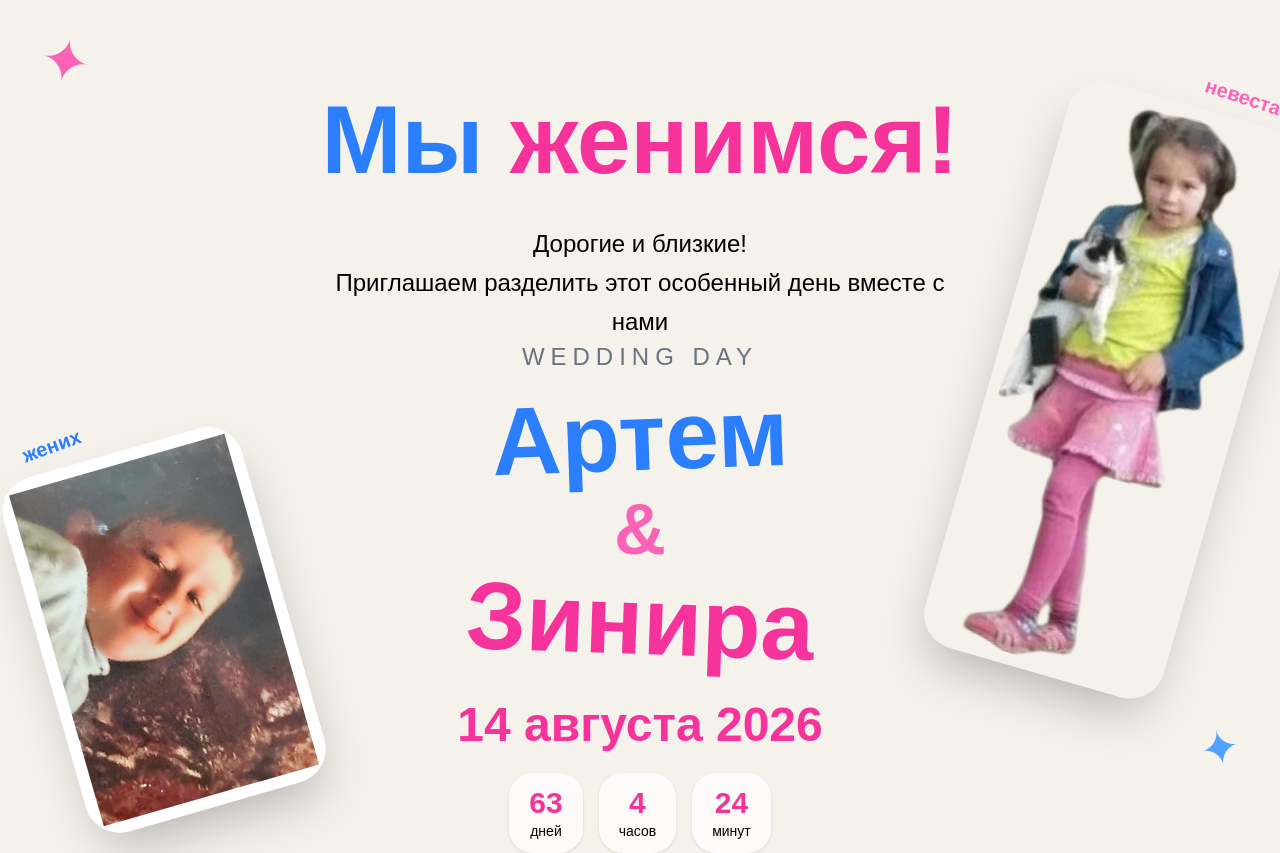
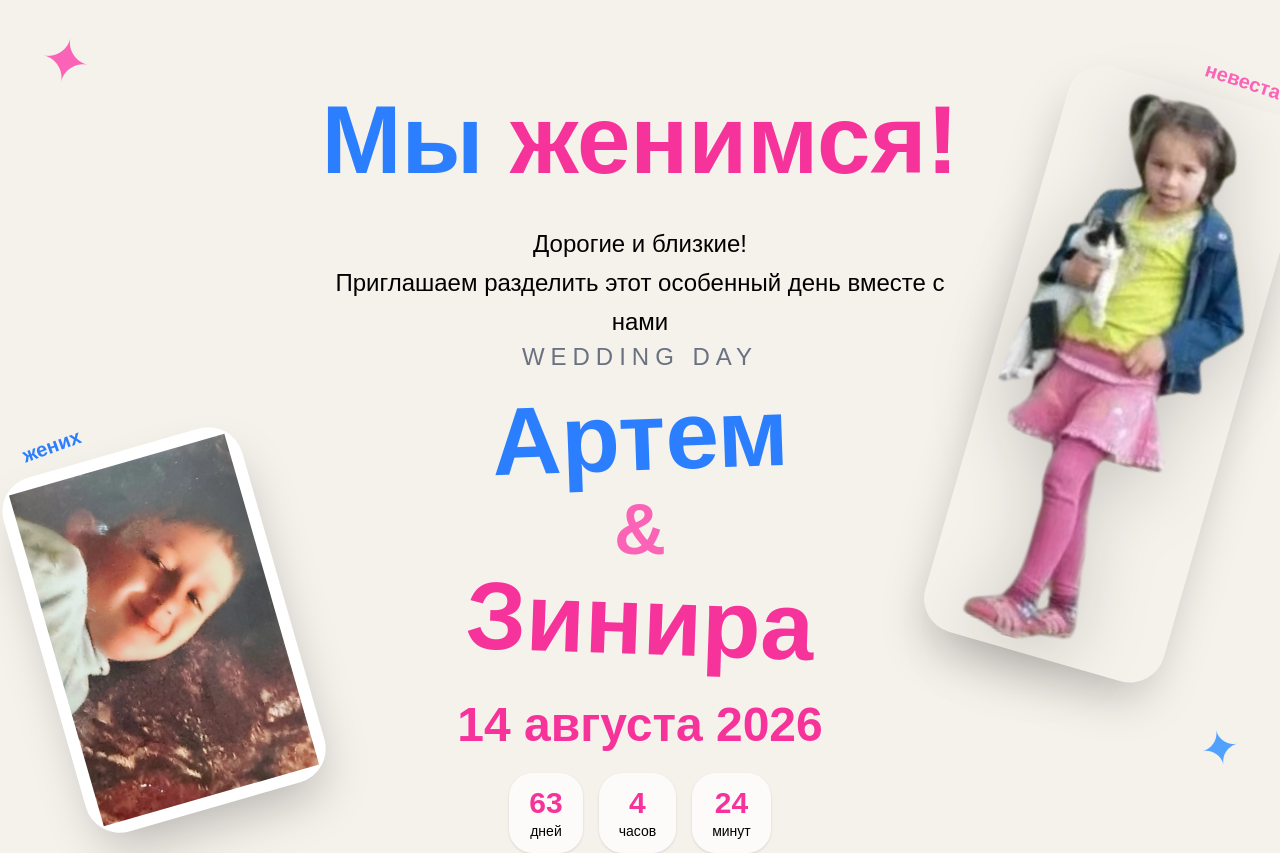
Before and after one commit to shiz1qq/artem-zinira-wedding, a Next.js app: page / in a window 1280 px wide. Shown: the top 853 px of the page. Built offline with nearby package versions, Linux system fonts and the light colour scheme.

Commit message:
update wedding site

```diff
--- a/app/page.js
+++ b/app/page.js
@@ -286,15 +286,15 @@ ${telegram || "Не указан"}
   className="
   absolute
 
-  right-[-25px]
-  sm:right-6
+  right-[-18px]
+  sm:right-4
   md:right-10
 
-  top-32
-  sm:top-20
-  md:top-24
+  top-44
+  sm:top-24
+  md:top-20
 
-  z-20
+  z-10
   pointer-events-none
 "
 >
@@ -313,12 +313,11 @@ ${telegram || "Не указан"}
     <img
   src="/bride.png"
   alt="Зинира"
-      style={{
-}}
   className="
-  w-[90px]
+    w-[82px]
     sm:w-36
     md:w-56
+    drop-shadow-[0_15px_35px_rgba(0,0,0,0.18)]
   "
 />
 
```
Lines whose indentation alone changed are shown as unchanged.
